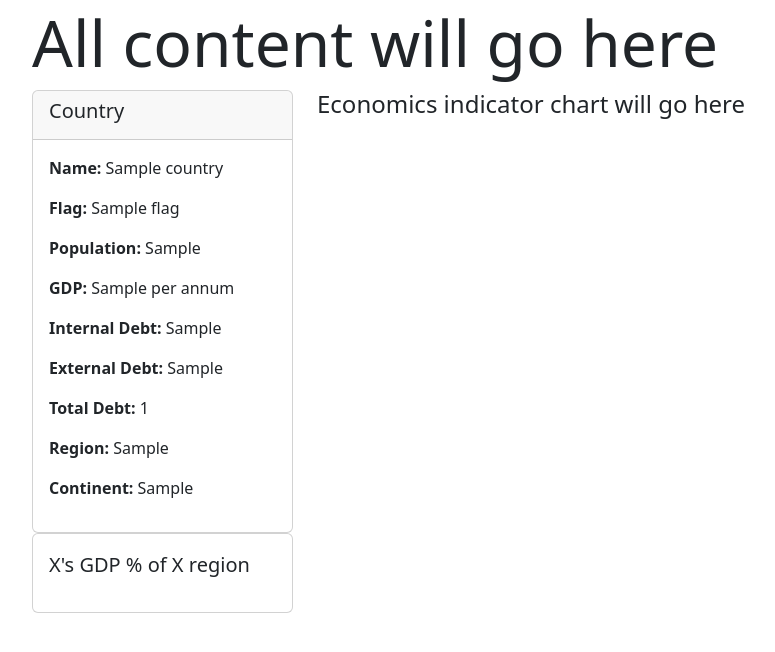
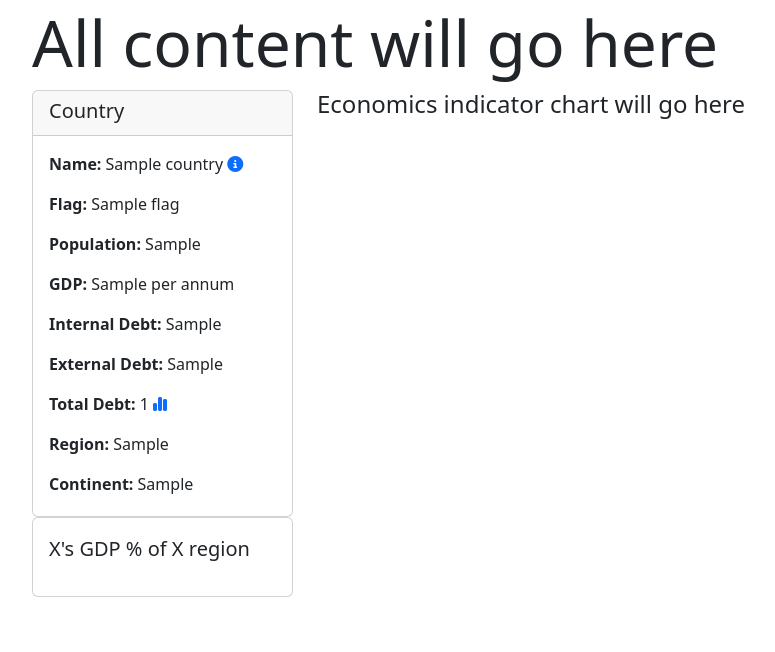
Before and after one commit to ronardcaktus/debt-visual, a Django app: template apps/countries/templates/country/country_detail.html in a window 1280 px wide. Shown: the part 57-709 px from the top of the page, without its empty margins (50-825 px from the left). Run offline with Django 3.2, Linux system fonts and the light colour scheme; the template is opened without the code that fills it: most values are stand-ins (such as "Sample title", 1, 10 or a date in 2020); some libraries are stand-ins or nearby versions.

Commit message:
Add source and chart link

```diff
--- a/apps/countries/templates/country/country_detail.html
+++ b/apps/countries/templates/country/country_detail.html
@@ -13,17 +13,24 @@
                 <div class="col-3">
                     {% for country in countries %}
                     <div class="card">
-                        <div class="card-header">
+                        <div class="card-header pb-1">
                             <h5>Country</h5>
                         </div>
-                        <div class="card-body">
-                            <p><strong>Name:</strong> {{ country.name }}</p>
+                        <div class="card-body pb-1">
+                            <p><strong>Name:</strong> {{ country.name }} {% if country.source_link %}
+                                <a href="{{ country.source_link }}" target="_blank"><i
+                                        class="fa-solid fa-circle-info"></i></a> {% endif %}
+                            </p>
                             <p><strong>Flag:</strong> {{ country.flag }}</p>
                             <p><strong>Population:</strong> {{ country.formatted_population }}</p>
                             <p><strong>GDP:</strong> {{ country.gdp_in_dollars }} per annum</p>
                             <p><strong>Internal Debt:</strong> {{ country.int_debt_in_dollars }}</p>
                             <p><strong>External Debt:</strong> {{ country.ext_debt_in_dollars }}</p>
-                            <p><strong>Total Debt:</strong> {{ country.total_debt_in_dollars }}</p>
+                            <p><strong>Total Debt:</strong> {{ country.total_debt_in_dollars }}
+                                {% if country.chart_link %}
+                                <a href="{{ country.chart_link }}" target="_blank"><i
+                                        class="fa-solid fa-chart-simple"></i></a> {% endif %}
+                            </p>
                             <p><strong>Region:</strong> {{ country.region_formatted }}</p>
                             <p><strong>Continent:</strong> {{ country.continent_formatted }}</p>
                         </div>
```
